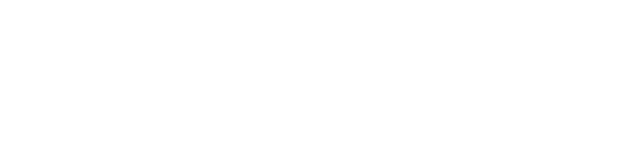
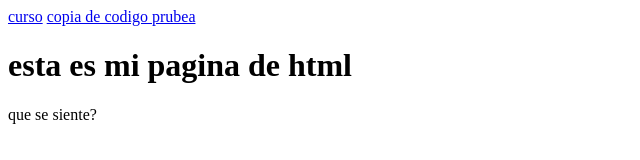
Before and after one commit to rlTokyo/VSS23, a plain HTML site: page index.html in a window 1280 px wide. Shown: the whole page, without its empty margins (0-640 px from the left). Drawn offline with Linux system fonts and the light colour scheme.

Commit message:
Add files via upload

```diff
--- a/index.html
+++ b/index.html
@@ -1,9 +1,12 @@
 <!DOCTYPE html>
 <html>
     <head>
-        <body>
-            <title>PRUEBAS TK</title>
-
-        </body>
+        <title>PRUEBAS TK</title>
     </head>
+    <body>
+        <a href="https://youtube.com/soydalto">curso</a>
+        <a href="index copy.html">copia de codigo prubea</a>
+        <h1>esta es mi pagina de html </h1>
+        <p>que se siente?</p>
+    </body>
 </html>
```
